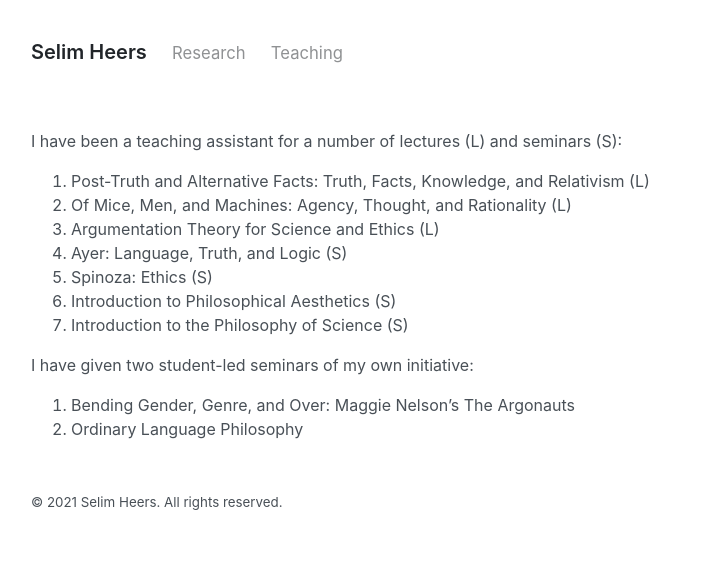
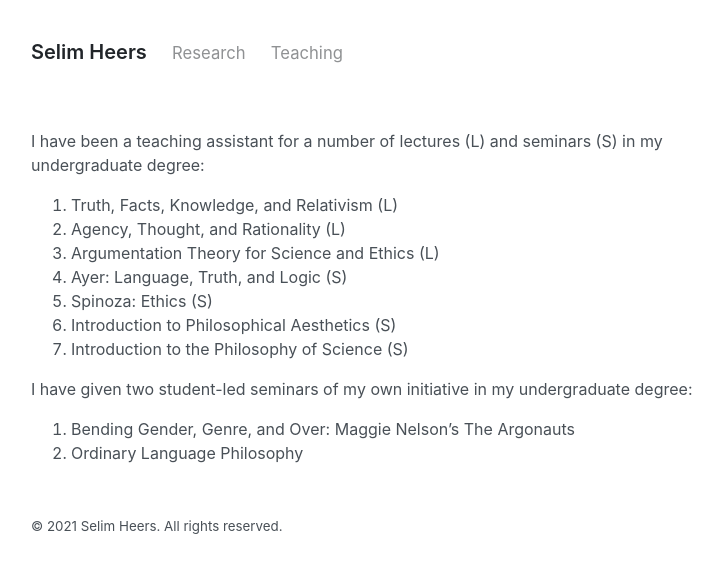
Before and after one commit to selimheers/selimheers.github.io, a Jekyll site: the page built from teaching.md, in a window 1280 px wide. Shown: the top 573 px of the page, without its empty margins (273-996 px from the left). Built offline with Jekyll 4.4.1, drawn with Linux system fonts in a browser that asks for light colours.

Commit message:
updated addressable

```diff
--- a/teaching.md
+++ b/teaching.md
@@ -4,17 +4,17 @@ title: Teaching
 permalink: /teaching/
 ---
 
-I have been a teaching assistant for a number of lectures (L) and seminars (S):
+I have been a teaching assistant for a number of lectures (L) and seminars (S) in my undergraduate degree:
 
-1. Post-Truth and Alternative Facts: Truth, Facts, Knowledge, and Relativism (L)
-1. Of Mice, Men, and Machines: Agency, Thought, and Rationality (L)
+1. Truth, Facts, Knowledge, and Relativism (L)
+1. Agency, Thought, and Rationality (L)
 1. Argumentation Theory for Science and Ethics (L)
 1. Ayer: Language, Truth, and Logic (S)
 1. Spinoza: Ethics (S)
 1. Introduction to Philosophical Aesthetics (S)
 1. Introduction to the Philosophy of Science (S)
 
-I have given two student-led seminars of my own initiative:
+I have given two student-led seminars of my own initiative in my undergraduate degree:
 
 1. Bending Gender, Genre, and Over: Maggie Nelson's The Argonauts
 1. Ordinary Language Philosophy
```
Also changed, not shown: Gemfile.lock.
